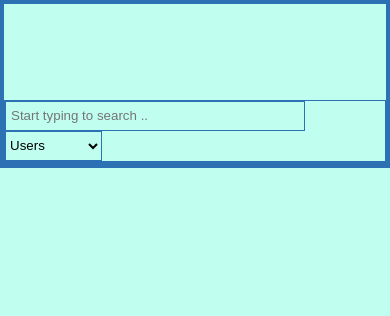
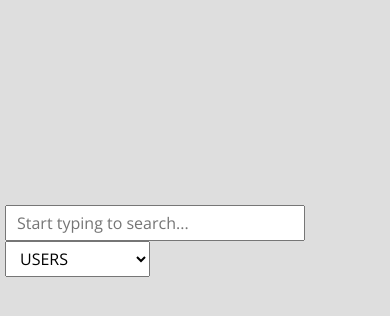
Before and after one commit to richardl33/react-flash, a React (Create React App) app in the folder github-search-app/: page / in a window 390 px wide. Shown: the top 316 px of the page. Built offline with nearby package versions, Linux system fonts and the light colour scheme.

Commit message:
tablet & desktop ui

```diff
--- a/github-search-app/src/App.tsx
+++ b/github-search-app/src/App.tsx
@@ -42,7 +42,7 @@ export default class App extends Component {
 
   gitData = async () => {
     const entityType = this.state.searchType === 'users' ? 'login' : 'name';
-    const response = await fetch(`https://api.github.com/search/${this.state.searchType}?q=${this.state.searchQuery}%20in:${entityType}&per_page=2`);
+    const response = await fetch(`https://api.github.com/search/${this.state.searchType}?q=${this.state.searchQuery}%20in:${entityType}&per_page=10`);
     const data = await response.json();
 
     this.setState({
@@ -64,14 +64,14 @@ export default class App extends Component {
           <input
             className="git-search__input"
             type="text"
-            placeholder="Start typing to search .."
+            placeholder="Start typing to search..."
             onChange={this.handleInput} />
 
           <select
             className="git-search__type"
             onChange={this.handleSelect}>
-            <option value="users">Users</option>
-            <option value="repositories">Repositories</option>
+            <option value="users">USERS</option>
+            <option value="repositories">REPOSITORIES</option>
           </select>
         </form>
 
--- a/github-search-app/src/components/GitResults.tsx
+++ b/github-search-app/src/components/GitResults.tsx
@@ -29,7 +29,7 @@ const GitResults = (props: any) => {
       }
    }
 
-   return <ul>{allResults}</ul>
+   return <ul className="git-result__container">{allResults}</ul>
 }
 
 export default GitResults;
--- a/github-search-app/src/scss/base.scss
+++ b/github-search-app/src/scss/base.scss
@@ -1,18 +1,31 @@
+@import url('https://fonts.googleapis.com/css2?family=Open+Sans:wght@300;400&family=Oxygen:wght@300;400;700&display=swap');
+
+// Breakpoints
 $bp-mobile: 320px;
 $bp-tablet: 768px;
 $bp-desktop: 1024px;
 $bp-desktop-max: 1200px;
 
+// Colors
+$color-gray: #f8f8f8;
+$color-gray-lt: #dedede;
+$color-gray-dk: #808080;
+$color-green-flash: #38bd7a;
+$color-green-mint: #54b6ad;
+
 * {
   box-sizing: border-box;
   padding: 0;
   margin: 0;
-  background-color: rgb(192, 255, 239);
-  border: 1px solid rgb(43, 113, 179); // Remove for prod
+  font-family: 'Open Sans', sans-serif;
+  font-weight: 300;
+  transition: 300ms ease-in-out all;
+  // border: 1px solid rgb(43, 113, 179); // Remove for prod
 }
 
 body {
   font-family: Arial, Helvetica, sans-serif;
+  background-color: $color-gray-lt;
 }
 
 a {
@@ -32,4 +45,6 @@ ul, li {
   align-items: center;
   justify-content: center;
   flex-direction: column;
+  padding: 5px;
+  margin-top: 200px;
 }
--- a/github-search-app/src/scss/gitresult.scss
+++ b/github-search-app/src/scss/gitresult.scss
@@ -1,24 +1,62 @@
 .git-result {
+   &__container {
+      @media screen and (min-width: $bp-mobile) {
+         display: grid;
+         grid-template-columns:repeat(2, auto);
+         column-gap: 10px;
+         row-gap: 10px;
+      }
+      @media screen and (min-width: $bp-tablet) {
+         grid-template-columns:repeat(3, auto);
+         column-gap: 20px;
+         row-gap: 20px;
+      }
+   }
    &__tile {
-      background-color: pink;
-
+      background-color: white;
+      border: 1px solid $color-gray-dk;
+      border-radius: 5px;
+      &:hover {
+         .git-result__title {
+            color: $color-green-flash;
+         }
+      }
    }
    &__link {
       display: flex;
    }
    &__profile {
-      width: 250px;
-      height: 250px;
+      width: 100px;
+      height: 100px;
+      border-right: 1px solid $color-gray-lt;
       background-repeat: no-repeat;
       background-size: cover;
       background-position: center;
-      background-color: white;
+      flex-shrink: 0;
+      @media screen and (min-width: $bp-mobile) {
+         width: 50px;
+         height: 50px;
+      }
+      @media screen and (min-width: $bp-tablet) {
+         width: 100px;
+         height: 100px;
+      }
    }
    &__details {
       width: 100%;
+      padding: 5px;
+      @media screen and (min-width: $bp-tablet) {
+         padding: 15px;
+      }
    }
    &__title {
-
+      text-transform: uppercase;
+      font-family: 'Oxygen', sans-serif;
+      font-weight: 400;
+      font-size: 15px;
+      @media screen and (min-width: $bp-tablet) {
+         font-size: 18px;
+      }
    }
    &__author {
 
--- a/github-search-app/src/scss/gitsearch.scss
+++ b/github-search-app/src/scss/gitsearch.scss
@@ -1,15 +1,17 @@
 .git-search {
    &__container {
-      margin-top: 25%;
+      margin-bottom: 15px;
    }
 
    &__input,
    &__type {
-      height: 30px;
+      // height: 30px;
+      font-size: 16px;
+      padding: 5px 5px 5px 10px;
    }
 
    &__input {
-      padding: 5px;
       width: 300px;
+      margin-right: 5px;
    }
 }
```
